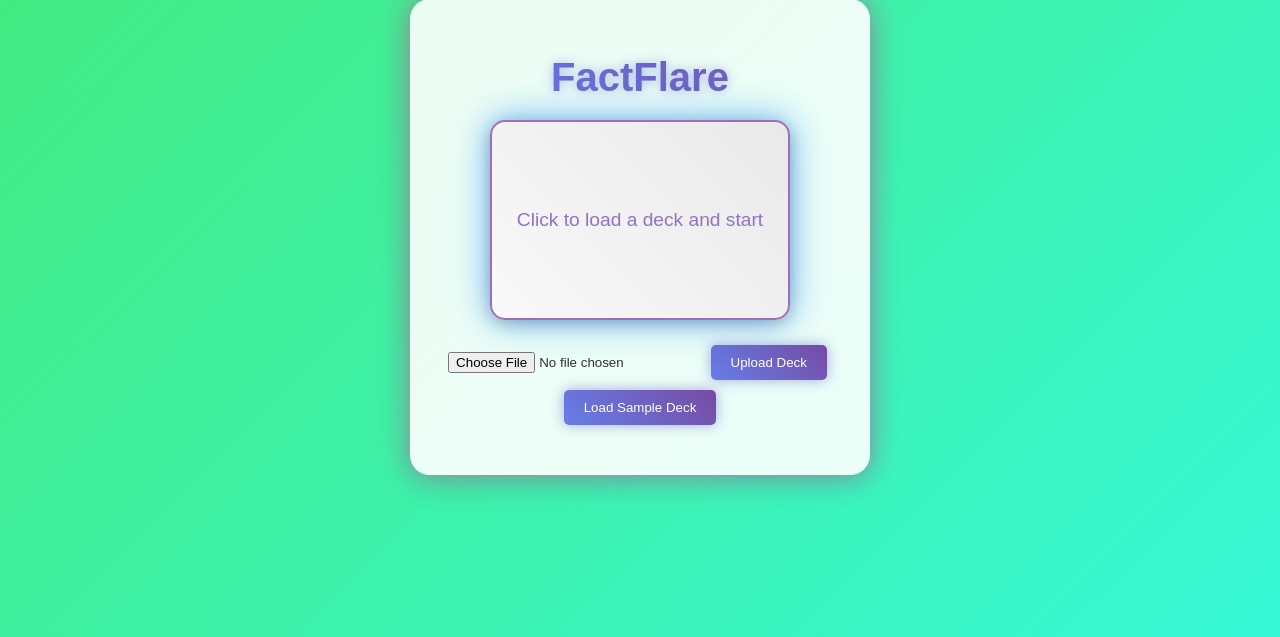
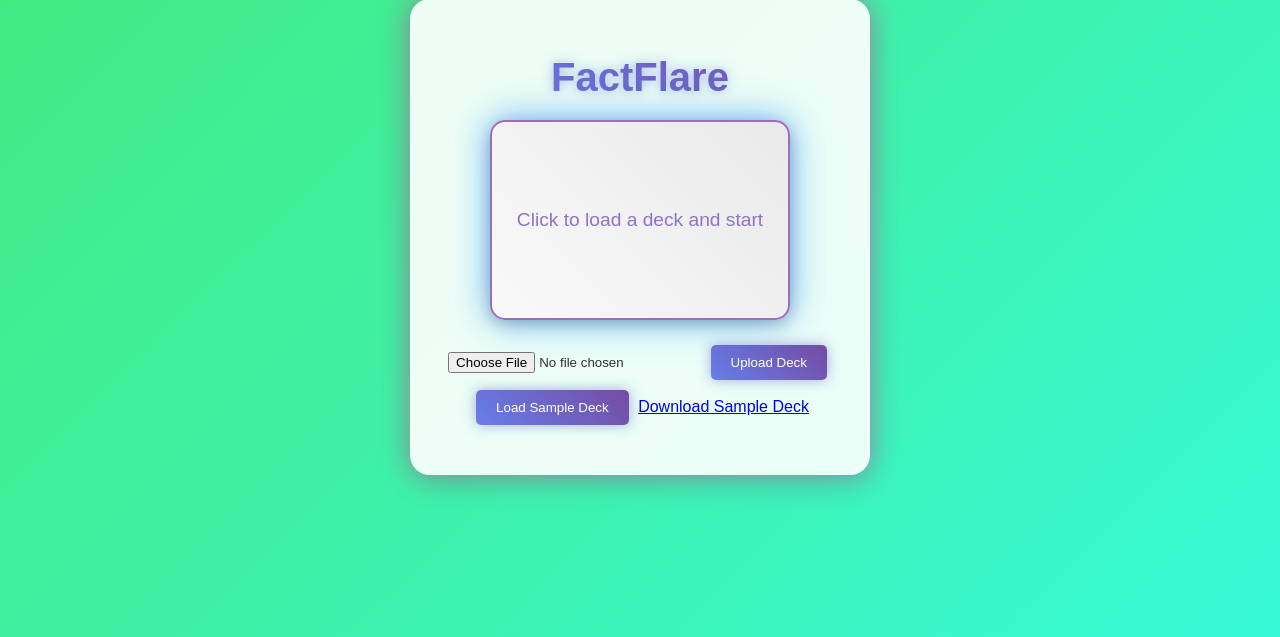
Before and after one commit to ericmacharia6907-max/FactFlare, a Flask app: page / in a window 1280 px wide. Shown: the part 163-800 px from the top of the page. Run offline with Flask 3, Linux system fonts and the light colour scheme.

Commit message:
Add download sample deck link

```diff
--- a/app.py
+++ b/app.py
@@ -1,4 +1,4 @@
-from flask import Flask, render_template, request, jsonify
+from flask import Flask, render_template, request, jsonify, send_file
 import json
 import os
 import random
@@ -54,6 +54,13 @@ def load_sample():
         return jsonify({'status': 'success', 'deckName': data['deckName'], 'count': len(data['facts'])})
     return jsonify({'status': 'error', 'message': 'Sample deck not found'})
 
+@app.route('/download_sample')
+def download_sample():
+    sample_path = os.path.join('decks', 'Sample_Facts.json')
+    if os.path.exists(sample_path):
+        return send_file(sample_path, as_attachment=True, download_name='Sample_Facts.json')
+    return jsonify({'error': 'Sample deck not found'})
+
 @app.route('/next_fact')
 def next_fact():
     if not current_deck:
--- a/templates/index.html
+++ b/templates/index.html
@@ -17,6 +17,7 @@
             <button type="submit">Upload Deck</button>
         </form>
         <button id="load-sample-btn">Load Sample Deck</button>
+        <a href="/download_sample" download="Sample_Facts.json">Download Sample Deck</a>
         <button id="export-btn" style="display:none;">Export Deck</button>
         <div id="status"></div>
     </div>
```
